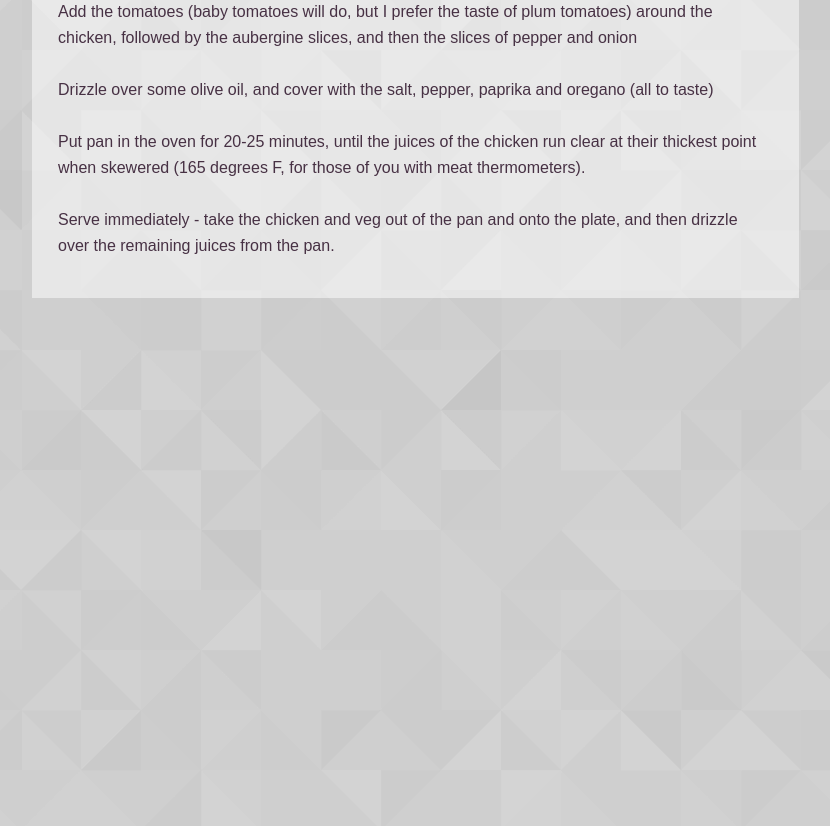
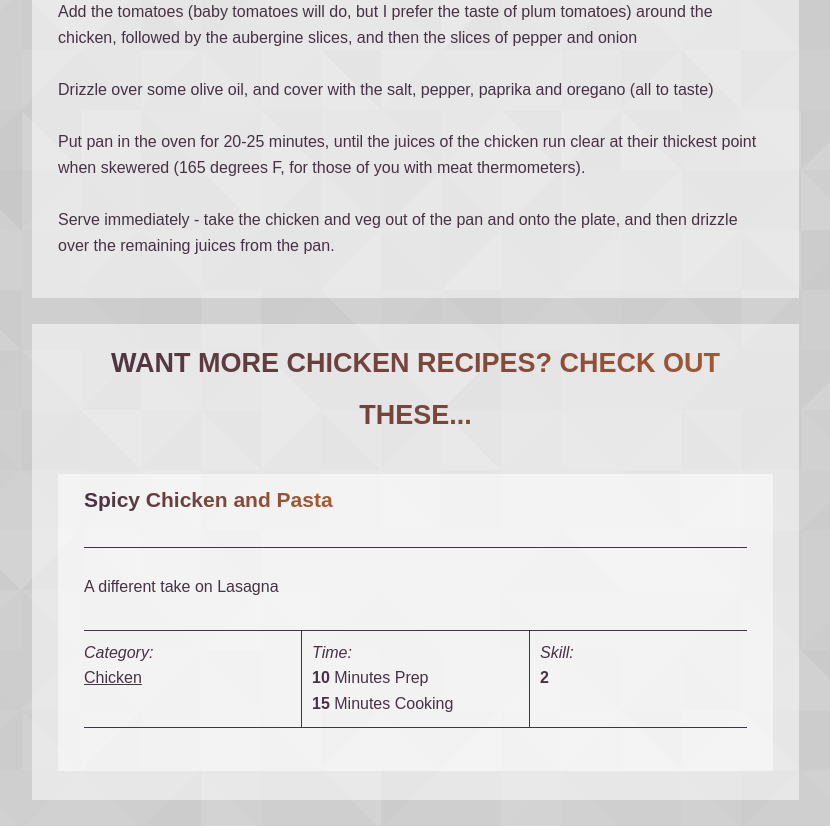
Before and after one commit to CaffeinatedDave/theunicornkitchen.github.io, a Jekyll site: the page built from _posts/2020-01-10-one-pan-roasted-chicken-breasts.md, in a window 1280 px wide and 900 px high, scrolled down 1375 px, cut to the strip 74-900 px from the top of the window. Shown: the whole strip, without its empty margins (18-848 px from the left). Built offline with Jekyll 4.4.1, drawn with Linux system fonts in a browser that asks for light colours; nearby versions of some CDN libraries; comment, search, counter and statistics services are not loaded; before the commit the page ends 1773 px from its top, so only the background shows below that; part of the change alters nothing that is shown.

```diff
--- a/_config.yml
+++ b/_config.yml
@@ -1,10 +1,10 @@
-name: The Unskilled Housewife
-title: The Unskilled Housewife
-url: https://theunskilledhousewife.github.io
+name: The Unicorn Kitchen
+title: The Unicorn Kitchen
+url: https://unicorn.kitchen
 host: 0.0.0.0
 permalink: /:year/:month/:day/:title/
 paginate_path: "/:num/"
-repository: caffeinateddave/theunskilledhousewife.github.io
+repository: caffeinateddave/theunicornkitchen.github.io
 
 paginate: 10
 markdown: kramdown
--- /dev/null
+++ b/_posts/2020-01-10-spicy-chicken-and-pasta.md
@@ -0,0 +1,43 @@
+---
+layout:     post
+title:      Spicy Chicken and Pasta
+author:     debbie
+date:       2020-01-11 12:00:00
+summary:    A different take on Lasagna
+category:   Chicken
+tags:       chicken, salad, pasta cheap, healthy, dinner, meal, under 30 minutes
+preptime:   10
+cooktime:   15
+skilllevel: 2
+image:
+serves:     2
+ingredients:
+  - 2 small chicken breasts
+  - 1 tsp dried oregano
+  - 1 tsp dried chilli flakes
+  - olive oil
+  - 120g dry penne pasta
+  - extra-virgin olive oil
+  - 1 1/2 tbsp red wine vinegar
+  - 1/2 finely diced red onion
+  - 1/2 small clove of crushed garlic
+  - 2 handfuls rocket
+  - a small bunch of coriander
+  - a small bunch of flat-leaf parsley
+---
+
+Boil a pan of water and add the pasta once the water is rolling, remember to stir to ensure the pasta does not stick to the pan or burn. In total the pasta will cook for 10-13 minutes (whilst you are carrying out the rest of the cooking) and will need to be drained before serving.
+
+Lay the two chicken breasts between clingfilm and bash until they are 1cm thick.
+
+Put in a bowl with the oregano, chilli flakes, some seasoning and 2 tsp olive oil.
+
+Whisk 1 tbsp extra-virgin olive oil and the red wine vinegar together with some seasoning in a bowl and add the red onion and garlic. This is the dressing and can be left to one side for now.
+
+Heat a frying pan to high and fry the chicken pieces for 3-4 minutes on each side until chargrilled and cooked through.
+
+Rest on a plate for 2 minutes before slicing.
+
+Add the rocket, coriander and parsley leaves to the dressing and toss well.
+
+Pile onto plates, along with the pasta and top with the sliced chicken and any resting juices.
```
Also changed, not shown: package.json (+5 -5 lines).
